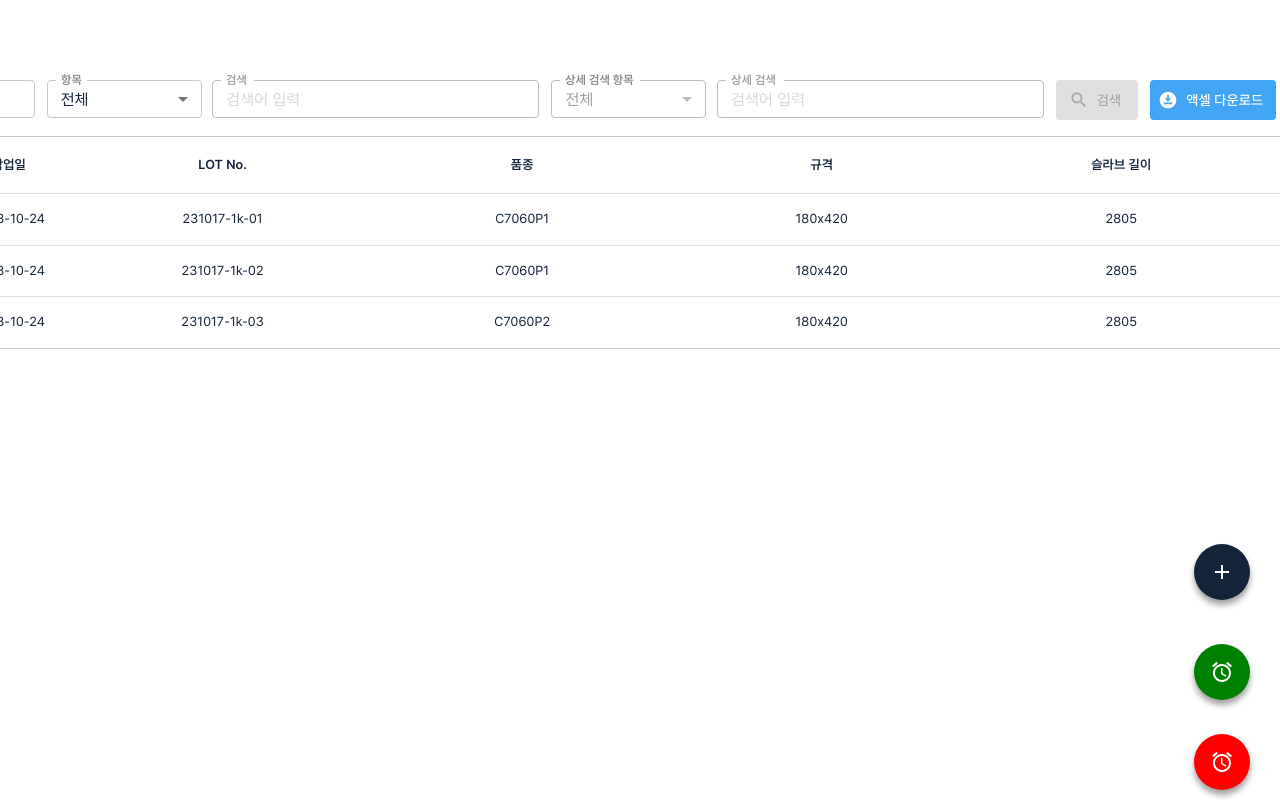
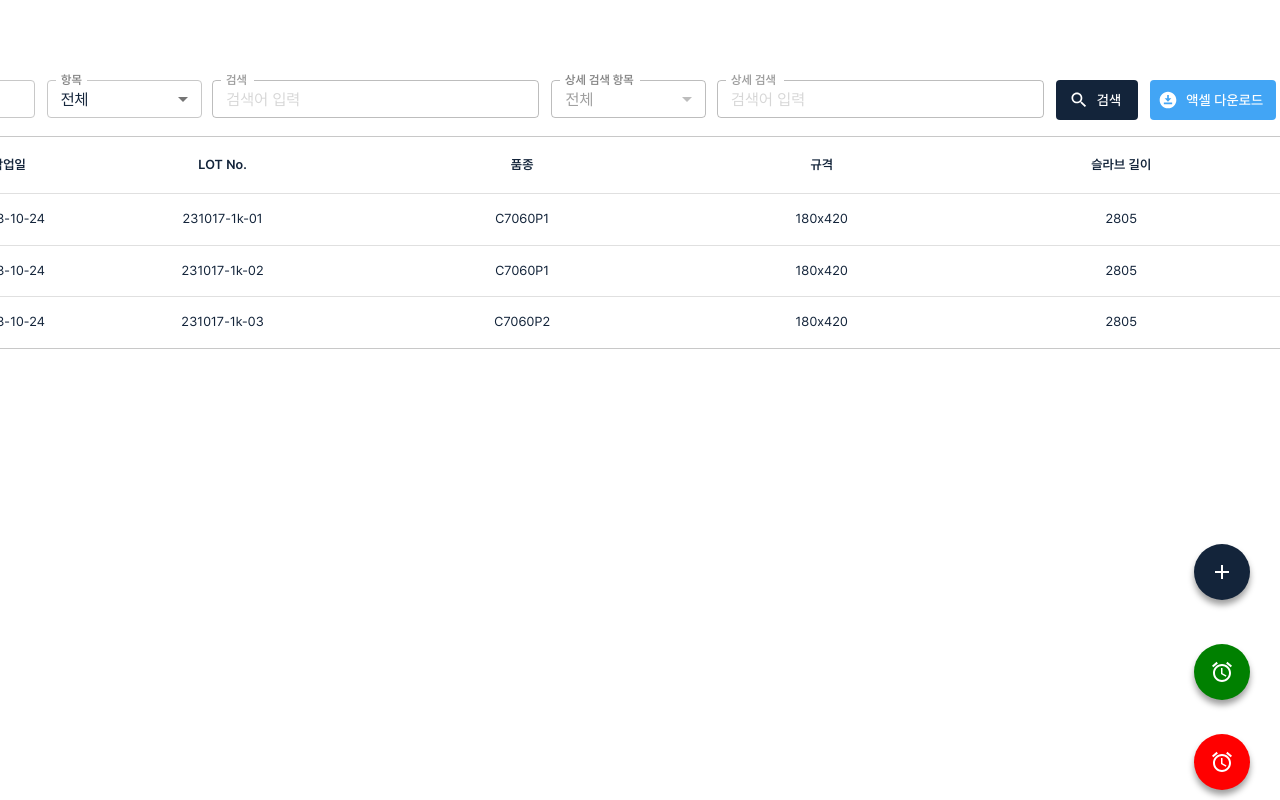
Before and after one commit to Ajrdn/MUI-Task, a React (Create React App) app: page / in a window 1280 px wide. Shown: the top 800 px of the page. Built offline with nearby package versions, Linux system fonts and the light colour scheme.

Commit message:
UPDATE::disabled prop

```diff
--- a/src/pages/TablePageSearchBar/FeatureButton.tsx
+++ b/src/pages/TablePageSearchBar/FeatureButton.tsx
@@ -12,7 +12,6 @@ interface FeatureButtonProps {
   width: string
   padding: string
   label: boolean
-  disabled?: boolean
   buttonPerformance?: () => void
   inputPerformance?: (event: React.ChangeEvent<HTMLInputElement>) => void
 }
@@ -23,7 +22,6 @@ const FeatureButton = (props: FeatureButtonProps) => {
     <Button
       component={props.label ? 'label' : 'button'}
       variant={props.variant}
-      disabled={props.disabled}
       startIcon={props.icon}
       onClick={props.buttonPerformance}
       sx={{
```
